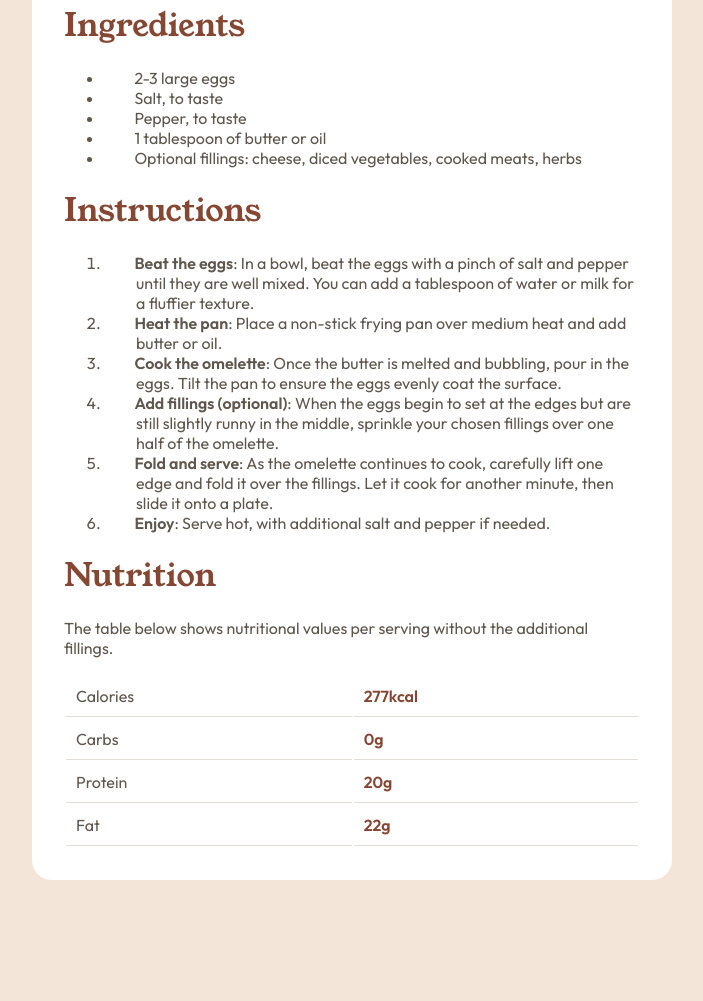
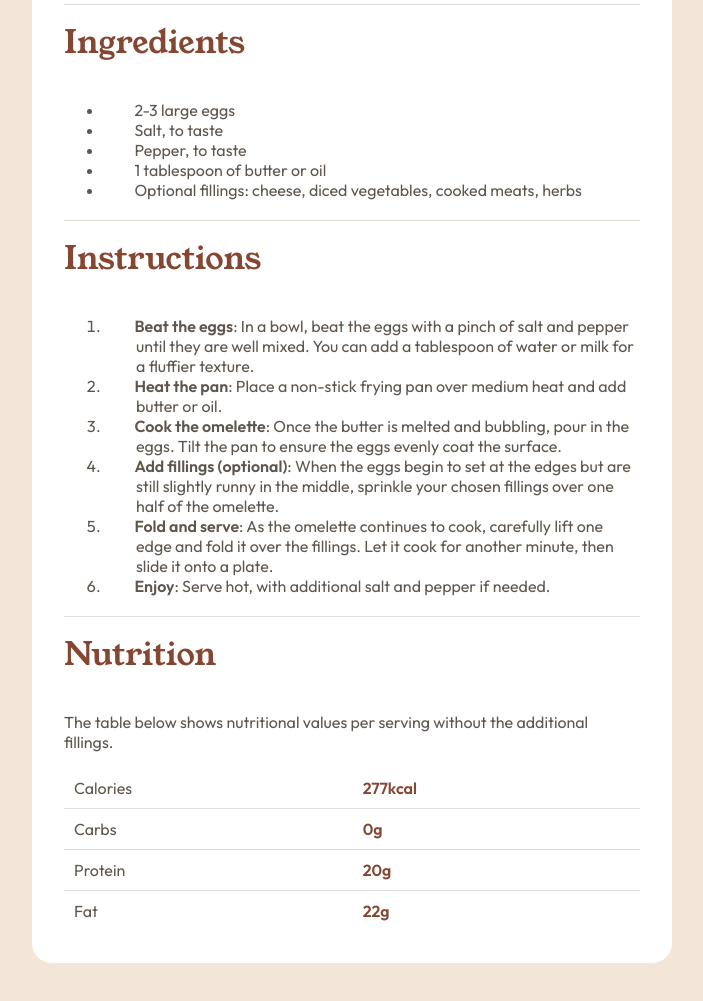
Before and after one commit to ajasmine94/recipe-page, a plain HTML site: page index.html in a window 1280 px wide. Shown: the part 779-1780 px from the top of the page, without its empty margins (288-991 px from the left). Drawn offline with Linux system fonts and the light colour scheme.

Commit message:
Updated borders on styling for each article and the nutrients table

```diff
--- a/style.css
+++ b/style.css
@@ -69,6 +69,8 @@ section .title {
 article .title {
   font-size: 2rem;
   color: hsl(14, 45%, 36%);
+  border-top: 1px solid hsl(30, 18%, 87%);
+  padding: 15px 0;
 }
 
 .bold {
@@ -92,10 +94,20 @@ article .title {
   border-radius: 15px;
 }
 
+.nutrition-table {
+  border-collapse: collapse;
+}
+
+.nutrition-table tr {
+  border-bottom: 1px solid hsl(30, 18%, 87%);
+}
+
 .nutrition-table tr > td {
   width: 50vh;
   padding: 10px;
-  border-bottom: 1px solid hsl(30, 18%, 87%);
+}
+.nutrition-table tr:last-child {
+  border-bottom: 0;
 }
 
 .nutrition-table td .bold {
```
